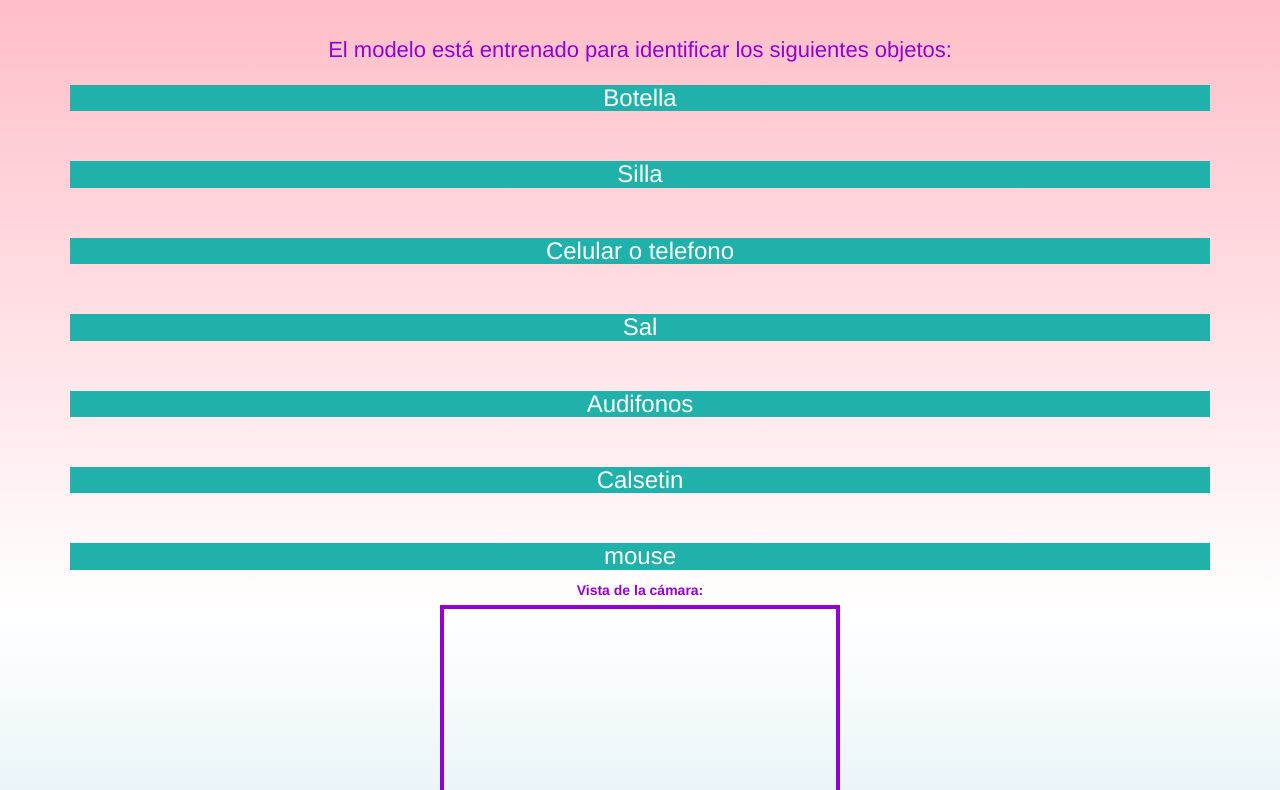
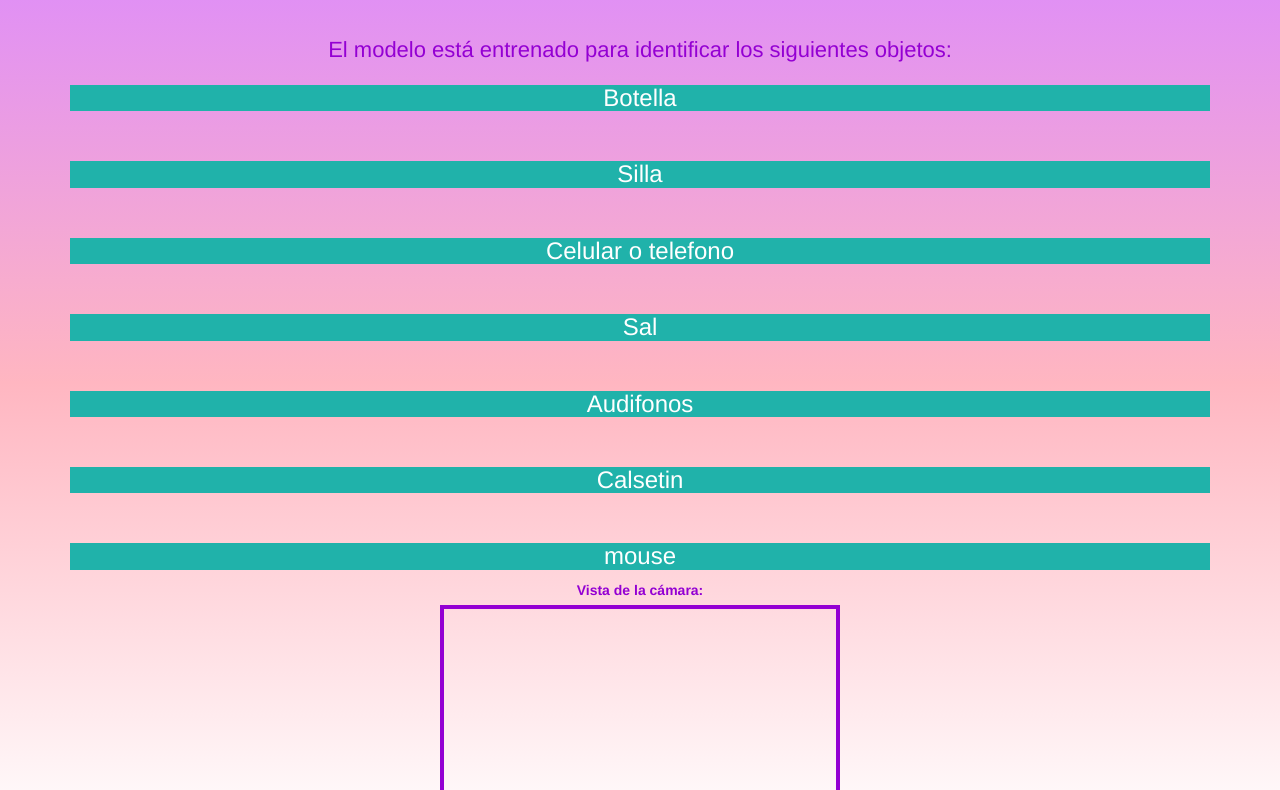
Before and after one commit to mani-2012/reconocimiento-de-imagen, a plain HTML site: page index.html in a window 1280 px wide. Shown: the part 76-866 px from the top of the page. Drawn offline with nearby package versions, Linux system fonts and the light colour scheme; a script that the page names is missing.

Commit message:
Add files via upload

```diff
--- a/style.css
+++ b/style.css
@@ -1,5 +1,5 @@
 body{
-    background:linear-gradient(lightpink,white,lightblue);
+    background:linear-gradient( rgb(219, 137, 254),lightpink,white,lightblue);
     color: darkviolet;
 }
 h3{
```
